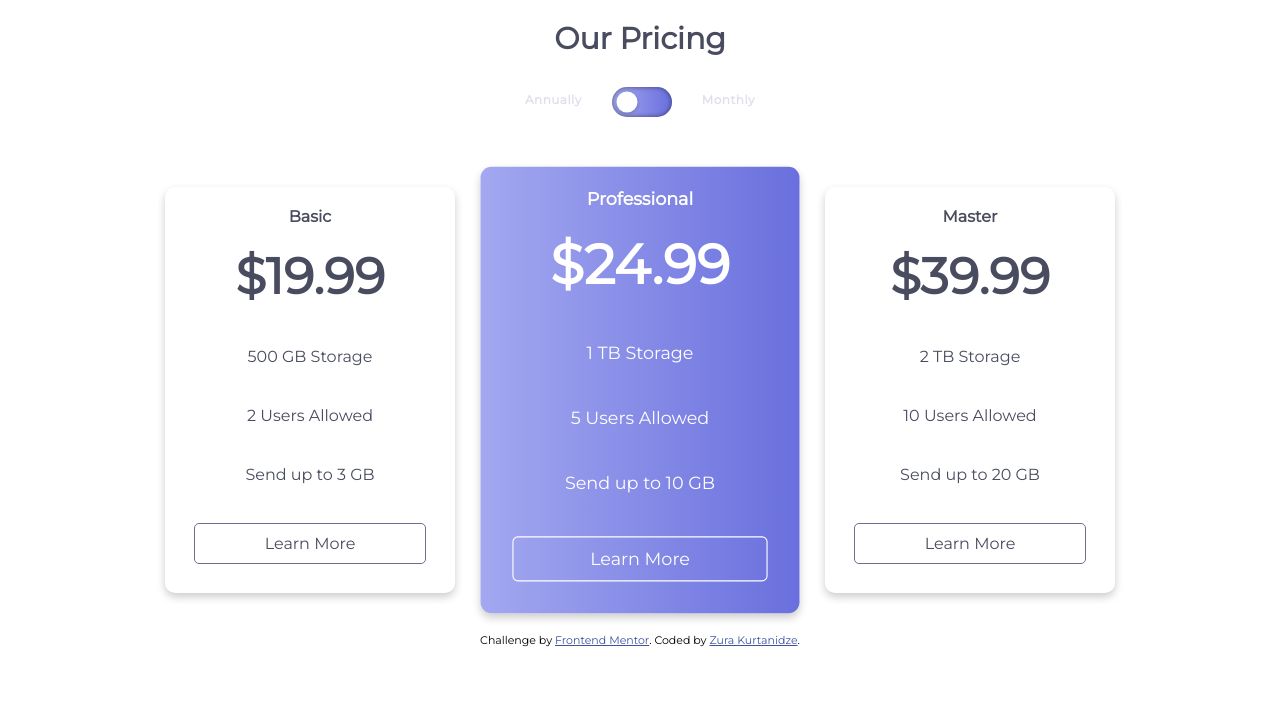
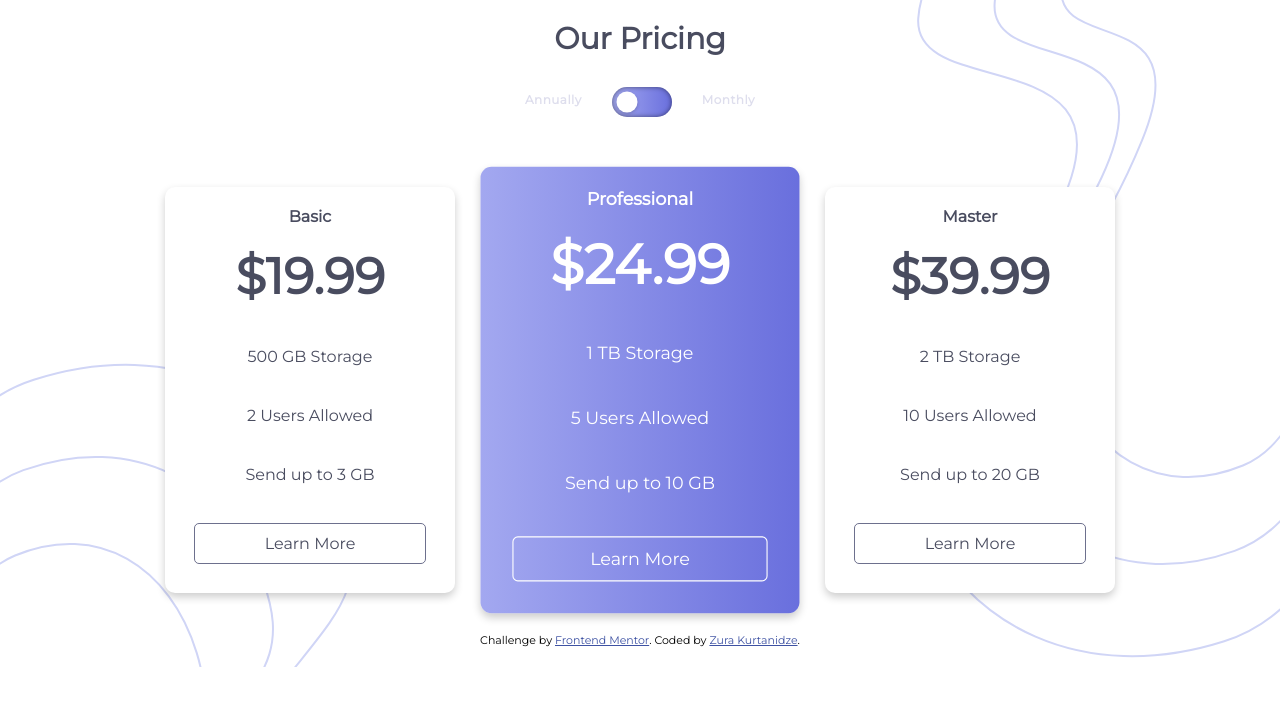
Before and after one commit to zura12337/our-pricing, a plain HTML site: page index.html in a window 1280 px wide. Drawn offline with nearby package versions, Linux system fonts and the light colour scheme.

Commit message:
Update main.css

```diff
--- a/stylesheet/main.css
+++ b/stylesheet/main.css
@@ -4,7 +4,7 @@
 }
 
 body{
-  background: url("our-pricing/images/bg-bottom.svg") 0% 100% no-repeat , url("our-pricing/images/bg-top.svg") 100% 0 no-repeat;
+  background: url("/images/bg-bottom.svg") 0% 100% no-repeat , url("/images/bg-top.svg") 100% 0 no-repeat;
   font-size: 15px;
 
   font-family: 'Montserrat', sans-serif;
```
